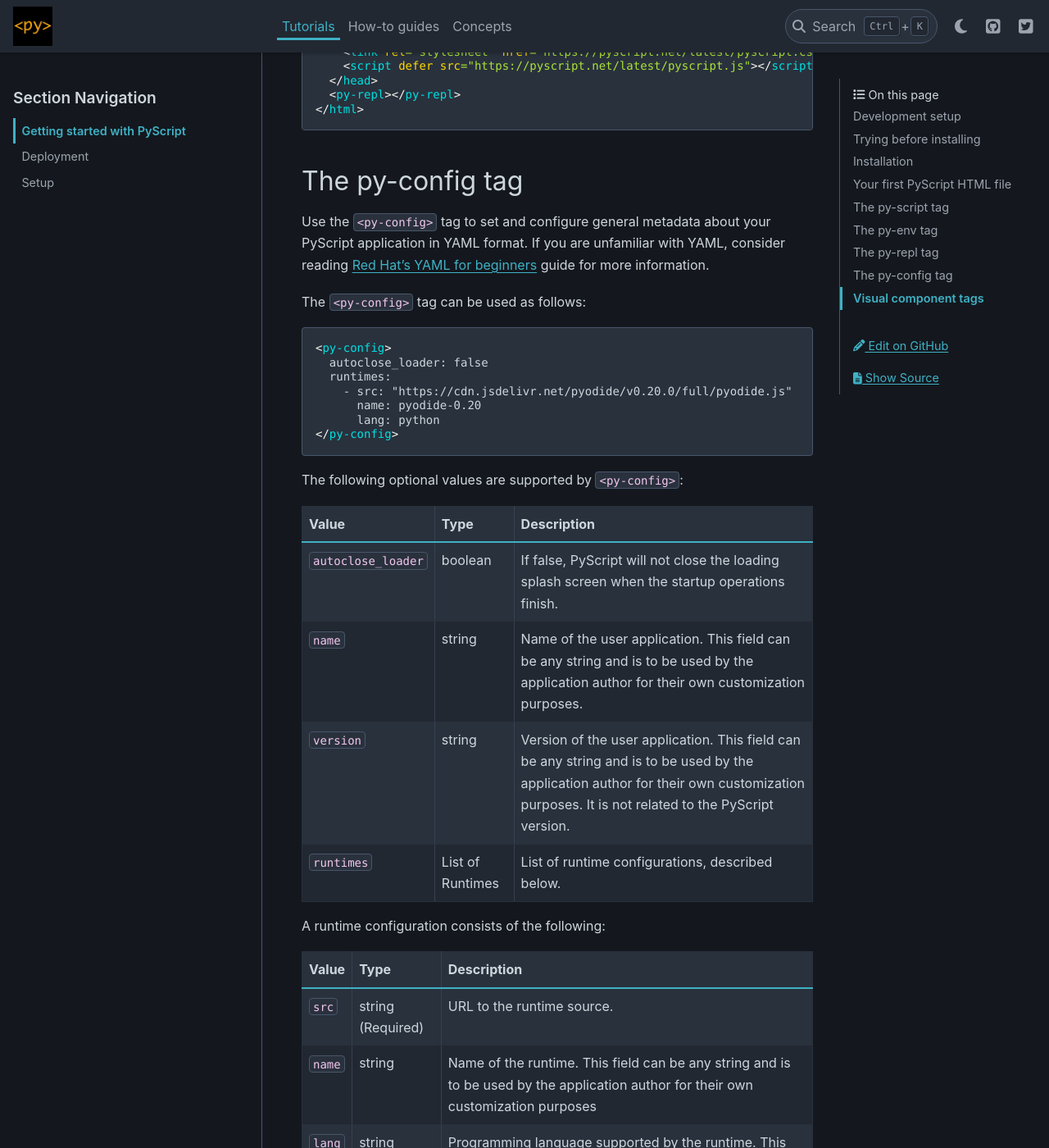
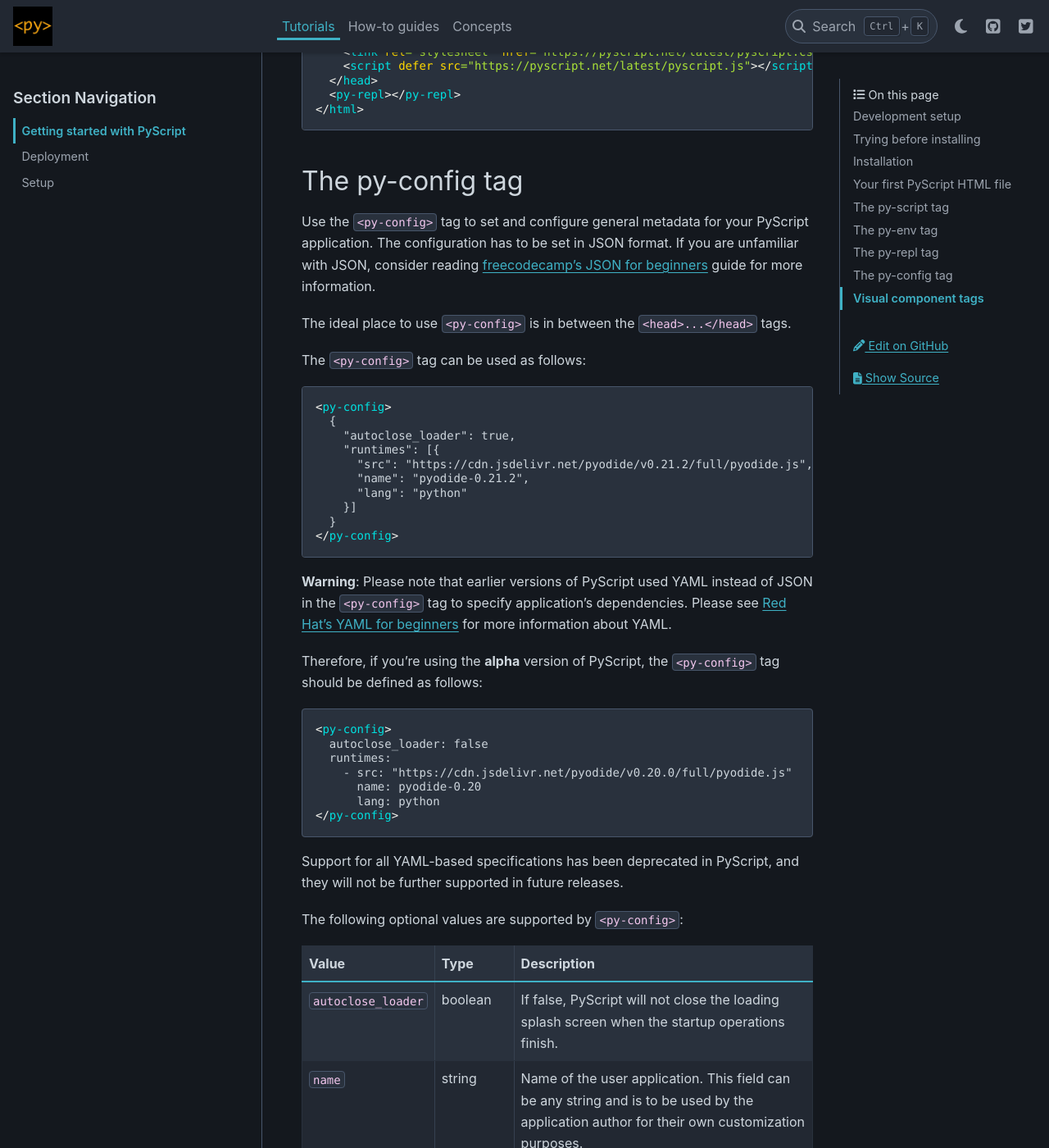
Before and after one commit to pyscript/pyscript, a Sphinx documentation site: the page built from docs/tutorials/getting-started.md, in a window 1280 px wide and 1400 px high, scrolled down 5581 px. Shown: the whole window at 82% size. Built offline with Sphinx 7.4.7 and the PyData theme 0.15.4, drawn with Linux system fonts in a browser that asks for light colours; pages that are not in the unit, such as notebooks, are missing from menus.

Commit message:
updating docs to align py-config with latest

````diff
--- a/docs/tutorials/getting-started.md
+++ b/docs/tutorials/getting-started.md
@@ -256,9 +256,30 @@
 
 ## The py-config tag
 
-Use the `<py-config>` tag to set and configure general metadata about your PyScript application in YAML format. If you are unfamiliar with YAML, consider reading [Red Hat's YAML for beginners](https://www.redhat.com/sysadmin/yaml-beginners) guide for more information.
+Use the `<py-config>` tag to set and configure general metadata for your PyScript application.
+The configuration has to be set in JSON format. If you are unfamiliar with JSON, consider reading [freecodecamp's JSON for beginners](https://www.freecodecamp.org/news/what-is-json-a-json-file-example/) guide for more information.
+
+The ideal place to use `<py-config>` is in between the `<head>...</head>` tags.
 
 The `<py-config>` tag can be used as follows:
+
+```html
+<py-config>
+  {
+    "autoclose_loader": true,
+    "runtimes": [{
+      "src": "https://cdn.jsdelivr.net/pyodide/v0.21.2/full/pyodide.js",
+      "name": "pyodide-0.21.2",
+      "lang": "python"
+    }]
+  }
+</py-config>
+```
+
+**Warning**: Please note that earlier versions of PyScript used YAML instead of JSON in the `<py-config>` tag to specify application's dependencies.
+Please see [Red Hat's YAML for beginners](https://www.redhat.com/sysadmin/yaml-beginners) for more information about YAML.
+
+Therefore, if you're using the **alpha** version of PyScript, the `<py-config>` tag should be defined as follows:
 
 ```html
 <py-config>
@@ -269,6 +290,8 @@
       lang: python
 </py-config>
 ```
+
+Support for all YAML-based specifications has been deprecated in PyScript, and they will not be further supported in future releases.
 
 The following optional values are supported by `<py-config>`:
 | Value | Type | Description |
````
